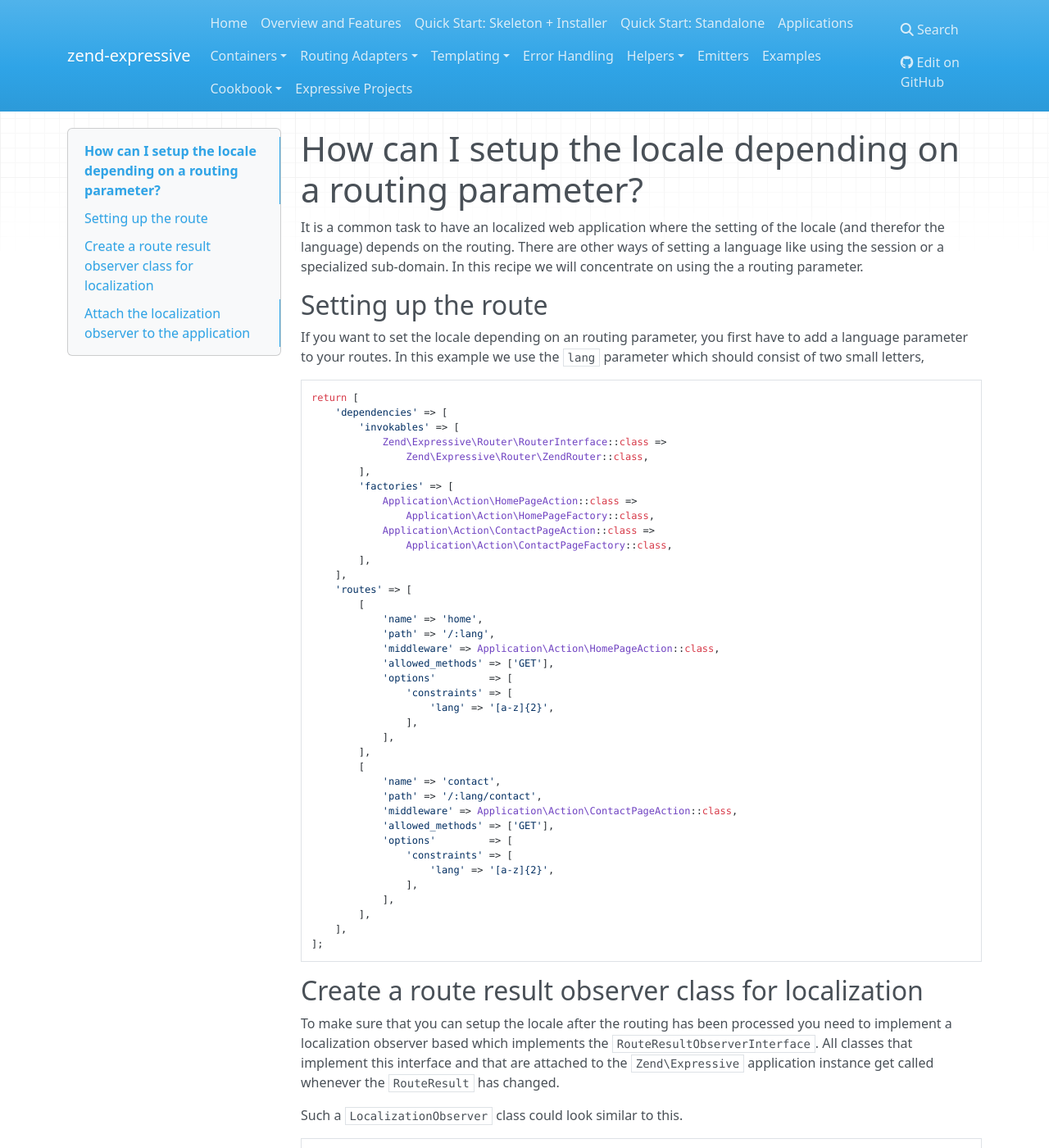
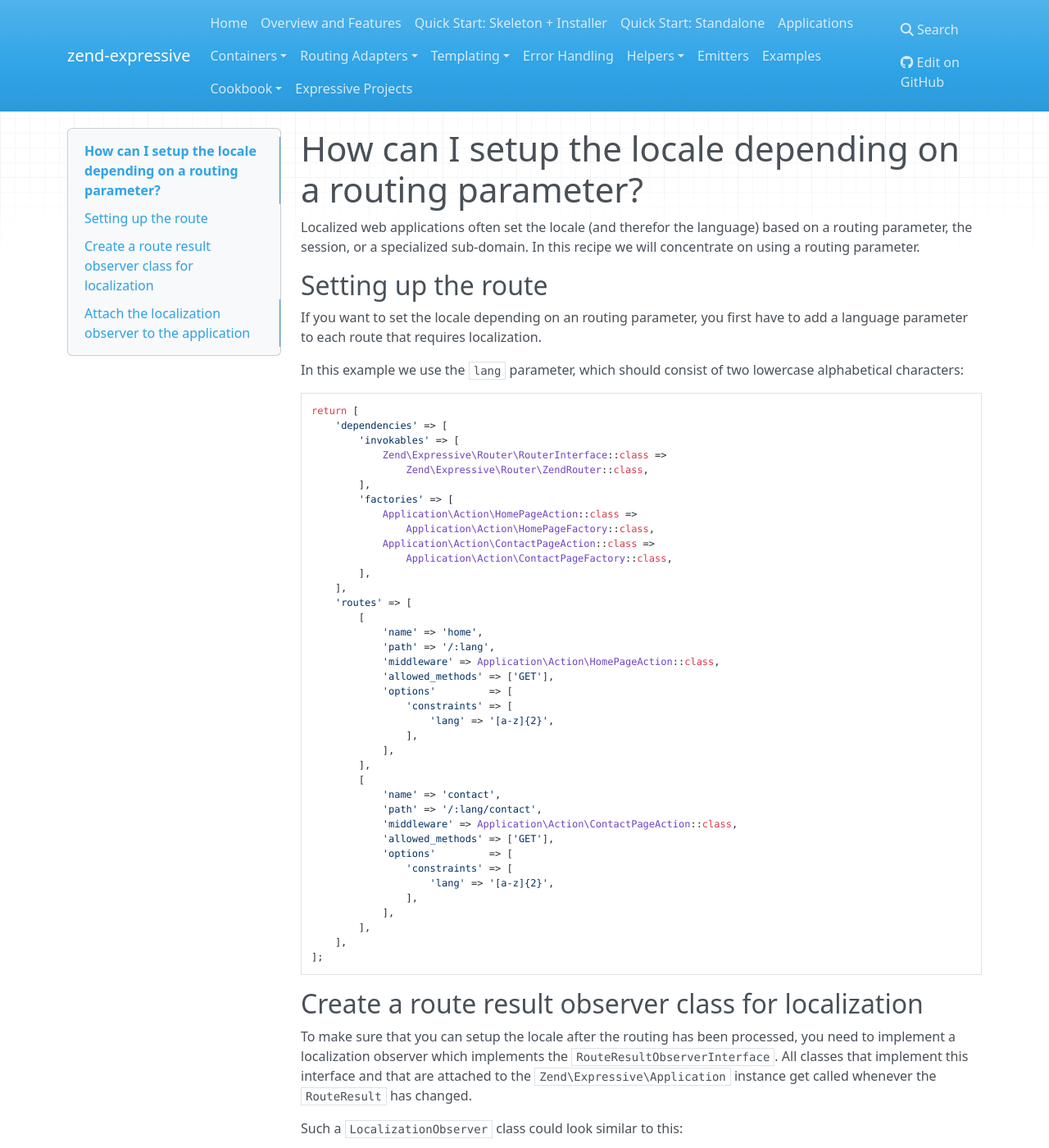
Before and after one commit to zendframework/zend-expressive, an MkDocs documentation site: the page built from doc/book/cookbook/setting-locale-depending-routing-parameter.md, in a window 1280 px wide and 1400 px high. Shown: the whole window at 82% size. Built offline with MkDocs 1.6.1, drawn with Linux system fonts in a browser that asks for light colours; nearby versions of some CDN libraries; old or Windows-style settings are respelled for this version of MkDocs; some of the changed text lies outside the part shown.

Commit message:
Edited localization chapter

````diff
--- a/doc/book/cookbook/setting-locale-depending-routing-parameter.md
+++ b/doc/book/cookbook/setting-locale-depending-routing-parameter.md
@@ -1,15 +1,16 @@
 # How can I setup the locale depending on a routing parameter?
 
-It is a common task to have an localized web application where the setting of
-the locale (and therefor the language) depends on the routing. There are other
-ways of setting a language like using the session or a specialized sub-domain.
-In this recipe we will concentrate on using the a routing parameter.
+Localized web applications often set the locale (and therefor the language)
+based on a routing parameter, the session, or a specialized sub-domain.
+In this recipe we will concentrate on using a routing parameter.
 
-## Setting up the route ##
+## Setting up the route
 
 If you want to set the locale depending on an routing parameter, you first have
-to add a language parameter to your routes. In this example we use the `lang`
-parameter which should consist of two small letters,
+to add a language parameter to each route that requires localization.
+
+In this example we use the `lang` parameter, which should consist of two
+lowercase alphabetical characters:
 
 ```php
 return [
@@ -106,12 +104,12 @@ return [
 ];
 ```
 
-## Attach the localization observer to the application ##
+## Attach the localization observer to the application
 
 There are five approaches you can take to attach the `LocalizationObserver` to
 the application instance, each with pros and cons:
 
-### Bootstrap script ###
+### Bootstrap script
 
 Modify the bootstrap script `/public/index.php` to attach the observer:
 
@@ -130,7 +128,7 @@ $app->run();
 This is likely the simplest way, but means that there may be a growing
 amount of code in that file.
 
-### Observer factory ###
+### Observer factory
 
 Alternately, in the factory for your observer, have it self-attach to the
 application instance:
@@ -156,7 +154,7 @@ There are two things to be careful of with this approach:
 If you can prevent circular dependencies, and ensure that the factory is invoked
 early enough, then this is a great, portable way to accomplish it.
 
-### Delegator factory ###
+### Delegator factory
 
 If you're using zend-servicemanager, you can use a delegator factory on the
 Application service to pull and register the observer:
@@ -188,7 +186,7 @@ class ApplicationObserverDelegatorFactory implements DelegatorFactoryInterface
 }
 ```
 
-Then register it as a delegator factory in config/autoload/dependencies.global.php:
+Then register it as a delegator factory in `config/autoload/dependencies.global.php`:
 
 ```php
 return [
@@ -219,7 +217,7 @@ $pimple->extend(Application::class, function ($app, $container) {
 and there are ways to accomplish it in Aura.Di as well — but they're all
 different, making the approach non-portable.
 
-### Extend the Application factory ###
+### Extend the Application factory
 
 Alternately, extend the Application factory:
 
@@ -235,13 +233,13 @@ class MyApplicationFactory extends ApplicationFactory
 }
 ```
 
-Then alter the line in config/autoload/dependencies.global.php that registers
-the Application factory to point at your own factory.
+Then alter the line in `config/autoload/dependencies.global.php` that registers
+the `Application` factory to point at your own factory.
 
 This approach will work across all container types, and is essentially a
 portable way of doing delegator factories.
 
-### Use middleware ###
+### Use middleware
 
 Alternately, use `pre_routing` middleware to accomplish the task; the middleware
 will get both the observer and application as dependencies, and simply register
@@ -269,8 +267,8 @@ class LocalizationObserverMiddleware
 }
 ```
 
-The factory would inject the observer and application instances; I'm sure you
-can figure that part out on your own.
+The factory would inject the observer and application instances; we leave this
+as an exercise to the reader.
 
 In your `config/autoload/middleware-pipeline.global.php`, you'd do the following:
 
@@ -299,5 +297,3 @@ This approach is also portable, but, as you can see, requires more setup (a
 middleware class + factory + factory registration + middleware registration).
 On the flip side, it's portable between applications, which could be something
 to consider if you were to make the functionality into a discrete package.
-
-(This is the approach we took for the ServerUrl and Url helpers.)
````
Also changed, not shown: other parts of doc/book/cookbook/setting-locale-depending-routing-parameter.md (+7 -10 lines).
